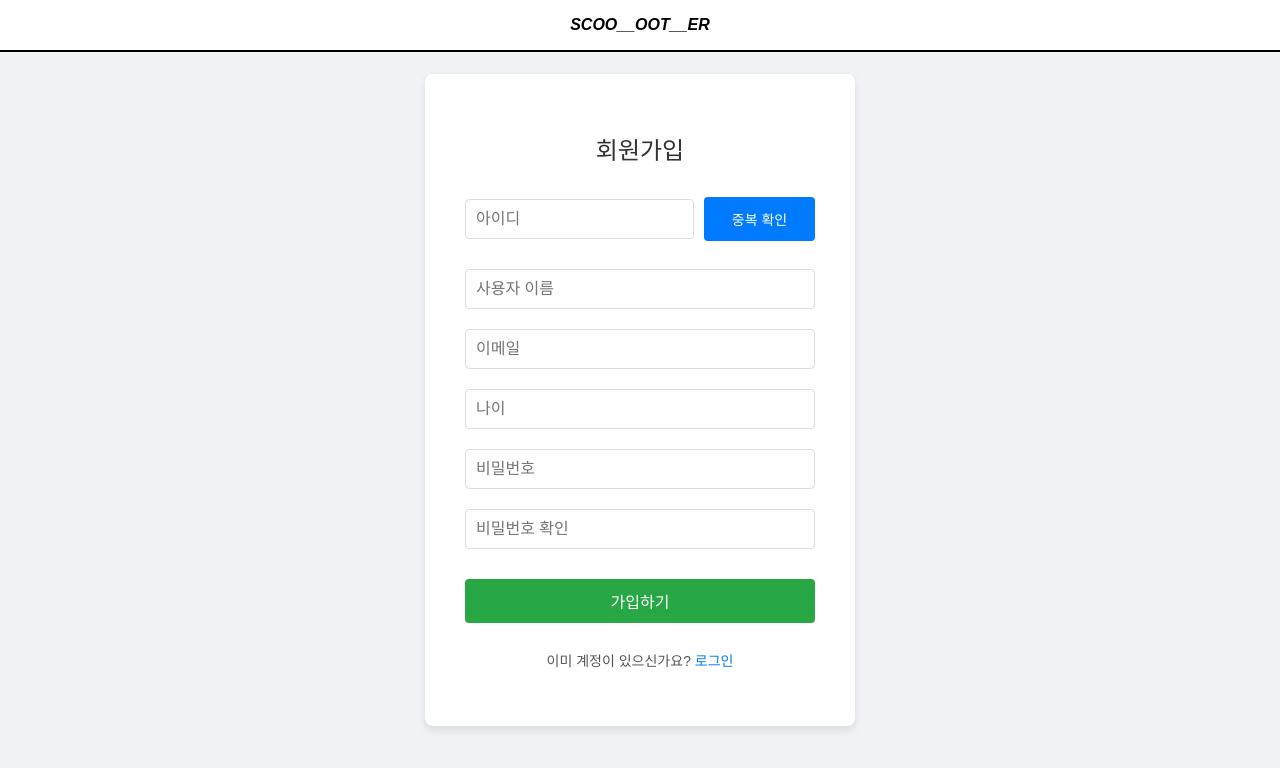
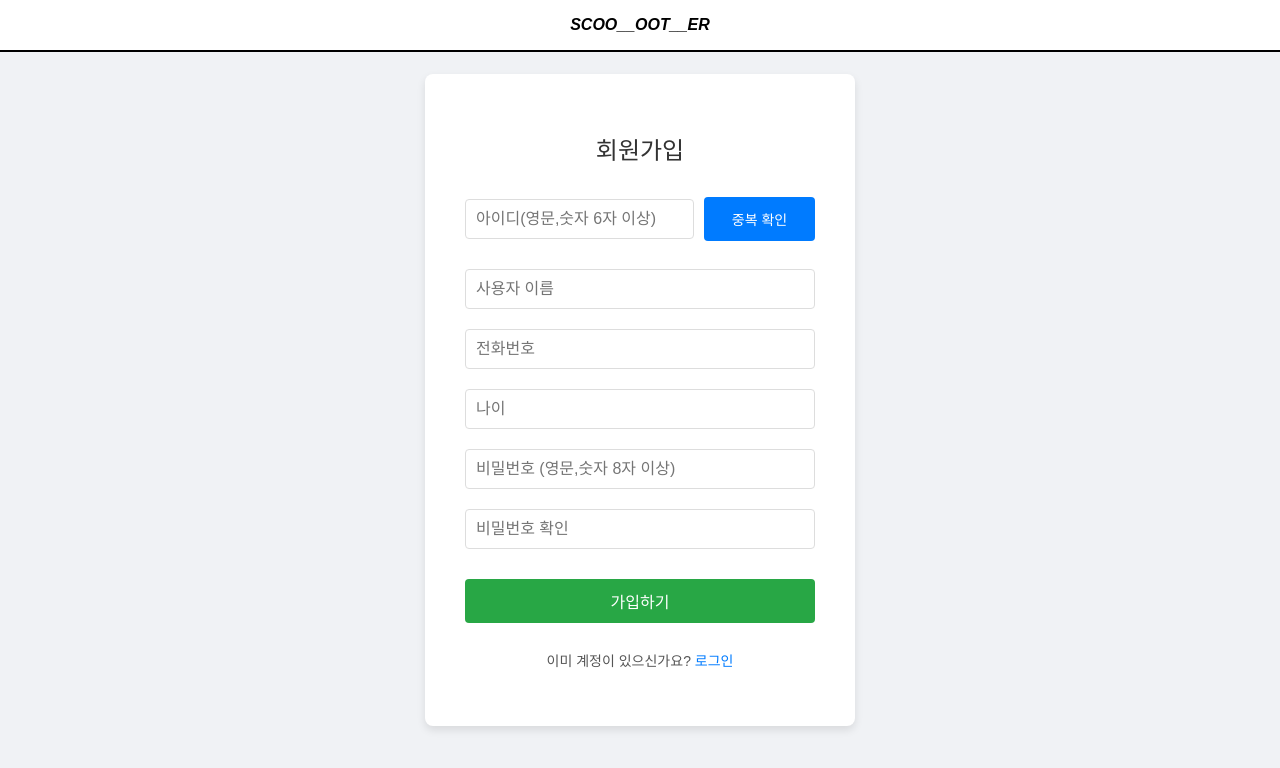
Before and after one commit to Archive-CoreProject/scooter-front, a React (Vite) app: page /signup in a window 1280 px wide. Shown: the top 768 px of the page. Built offline with nearby package versions, Linux system fonts and the light colour scheme.

Commit message:
회원가입,로그인
회원가입,로그인

```diff
--- a/src/main.jsx
+++ b/src/main.jsx
@@ -11,6 +11,7 @@ import Pay from "./pages/user/Pay.jsx";
 import Auth from "./pages/Auth.jsx";
 import NotFound from "./components/NotFound.jsx";
 import Signup from './pages/Signup';
+import Smanager from './pages/Smanager.jsx'
 
 const router = createBrowserRouter([
   {
--- a/src/pages/Login.jsx
+++ b/src/pages/Login.jsx
@@ -2,16 +2,31 @@ import React, { useState } from 'react';
 import '../style/Login.css';
 
 const LoginPage = () => {
-
   const [username, setUsername] = useState('');
   const [password, setPassword] = useState('');
+  const [error, setError] = useState('');
+
+  const handleSubmit = (e) => {
+    e.preventDefault();
+
+
+    if (password.length < 8) {
+      setError('비밀번호는 최소 8자 이상이어야 합니다.');
+      return;
+    }
+
+
+    setError('');
+    console.log('로그인 요청:', { username, password });
+
+  };
 
   return (
     <div className="login-container">
       <h2 className="login-title">🛴Login</h2>
       <br />
       <br />
-      <form className="login-form">
+      <form className="login-form" onSubmit={handleSubmit}>
         <input
           type="text"
           placeholder="아이디"
@@ -22,12 +37,13 @@ const LoginPage = () => {
         />
         <input
           type="password"
-          placeholder="비밀번호"
+          placeholder="비밀번호(8자 이상)"
           className="input-field"
           value={password}
           onChange={(e) => setPassword(e.target.value)}
           required
         />
+        {error && <p className="error-message">{error}</p>}
         <br />
         <br />
         <button type="submit" className="login-button">로그인</button>
--- a/src/pages/Signup.jsx
+++ b/src/pages/Signup.jsx
@@ -2,21 +2,31 @@ import React, { useState } from 'react';
 import '../style/Signup.css';
 
 const SignupPage = () => {
+  const [username, setUsername] = useState('');
   const [password, setPassword] = useState('');
   const [confirmPassword, setConfirmPassword] = useState('');
   const [errorMessage, setErrorMessage] = useState('');
 
-  // 폼 제출 핸들러
   const handleSubmit = (event) => {
     event.preventDefault();
 
-    // 비밀번호와 비밀번호 확인이 일치하는지 검증
+    const usernameRegex = /^[a-zA-Z0-9]{6,}$/;
+    if (!usernameRegex.test(username)) {
+      setErrorMessage('아이디는 영문과 숫자로 구성된 6자 이상이어야 합니다.');
+      return;
+    }
+
+    const passwordRegex = /^(?=.*[a-zA-Z])(?=.*\d)[a-zA-Z\d]{8,}$/;
+    if (!passwordRegex.test(password)) {
+      setErrorMessage('비밀번호는 영문과 숫자로 구성된 8자 이상이어야 합니다.');
+      return;
+    }
+
     if (password !== confirmPassword) {
       setErrorMessage('비밀번호가 일치하지 않습니다.');
       return;
     }
 
-    // 비밀번호가 일치하면 성공 메시지 표시 (추가 로직 작성 가능)
     setErrorMessage('');
     alert('회원가입이 완료되었습니다.');
   };
@@ -26,15 +36,22 @@ const SignupPage = () => {
       <h2 className="signup-title">회원가입</h2>
       <form className="signup-form" onSubmit={handleSubmit}>
         <div className="id-field">
-          <input type="text" placeholder="아이디" className="input-field" />
+          <input
+            type="text"
+            placeholder="아이디(영문,숫자 6자 이상)"
+            className="input-field"
+            value={username}
+            onChange={(e) => setUsername(e.target.value)}
+            required
+          />
           <button type="button" className="check-id-button">중복 확인</button> {/* 아이디 중복 확인 버튼 */}
         </div>
         <input type="text" placeholder="사용자 이름" className="input-field" />
-        <input type="email" placeholder="이메일" className="input-field" />
+        <input type="phone" placeholder="전화번호" className="input-field" />
         <input type="number" placeholder="나이" className="input-field" />
         <input
           type="password"
-          placeholder="비밀번호"
+          placeholder="비밀번호 (영문,숫자 8자 이상)"
           className="input-field"
           value={password}
           onChange={(e) => setPassword(e.target.value)}
--- a/src/style/Login.css
+++ b/src/style/Login.css
@@ -76,3 +76,8 @@ body {
 .link:hover {
     text-decoration: underline;
 }
+.error-message {
+    color: red;
+    font-size: 14px;
+    margin-top: 5px;
+  }
--- a/src/style/Signup.css
+++ b/src/style/Signup.css
@@ -88,3 +88,8 @@ body {
 .login-link:hover {
     text-decoration: underline;
 }
+.error-message {
+    color: red;
+    font-size: 14px;
+    margin-top: 5px;
+  }
```
Also changed, not shown: src/pages/Smanager.jsx (added), src/style/Smanager.css (added).
